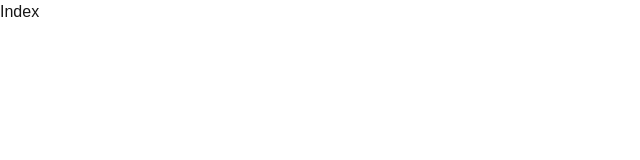
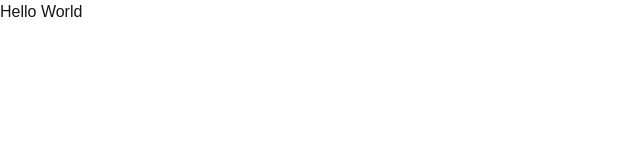
Before and after one commit to yash373/quick-learn-gui, a Next.js app: page / in a window 1280 px wide. Shown: the top 160 px of the page, without its empty margins (0-640 px from the left). Built offline with nearby package versions, Linux system fonts and the light colour scheme.

Commit message:
testing of new components

```diff
--- a/pages/index.tsx
+++ b/pages/index.tsx
@@ -1,8 +1,16 @@
 import React from 'react'
+import Heading from '@/components/Heading'
+import TextField from '@/components/TextField'
+import { useState } from 'react'
 
 const Index = () => {
+  const [value, setValue] = useState("")
+
   return (
-    <div>Index</div>
+    <div className='flex flex-col gap-2'>
+      <Heading text="Hello World" />
+      <TextField value={value} onChange={(val) => setValue(val)} />
+    </div>
   )
 }
 
```
